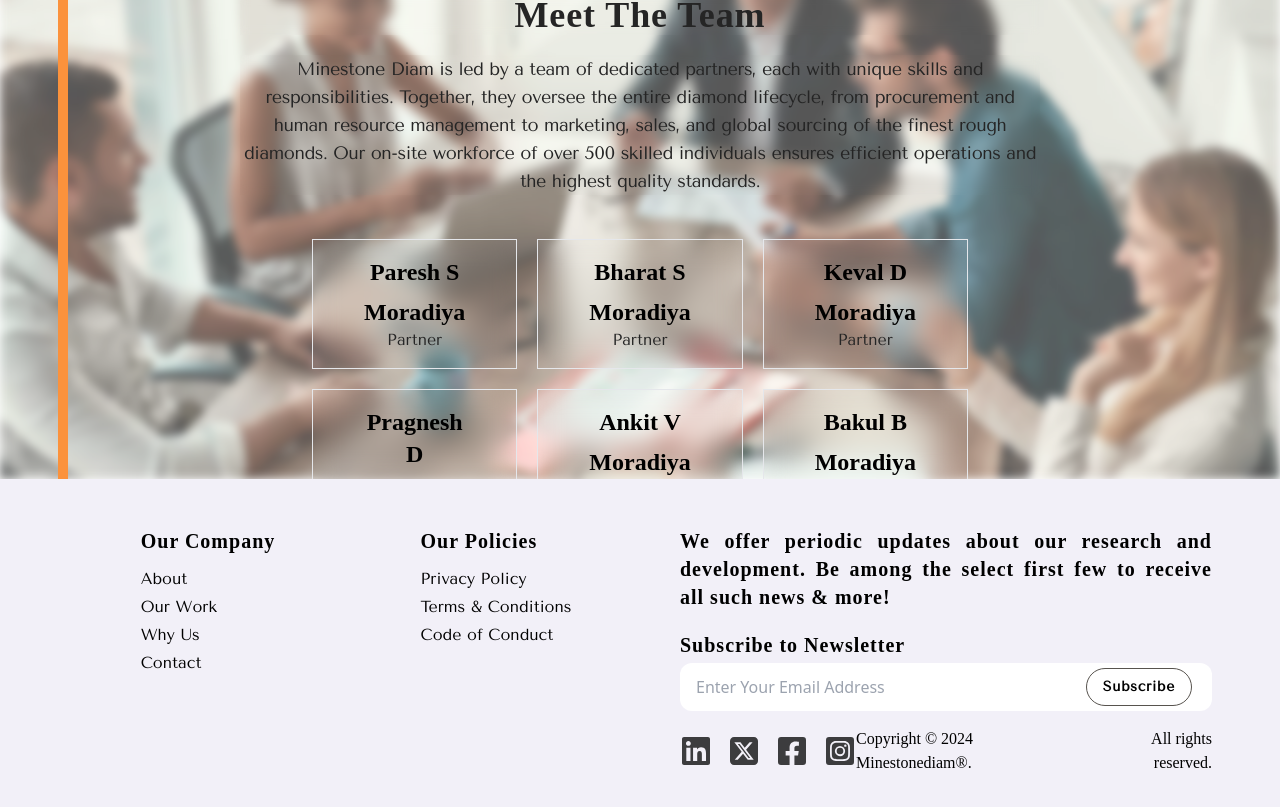
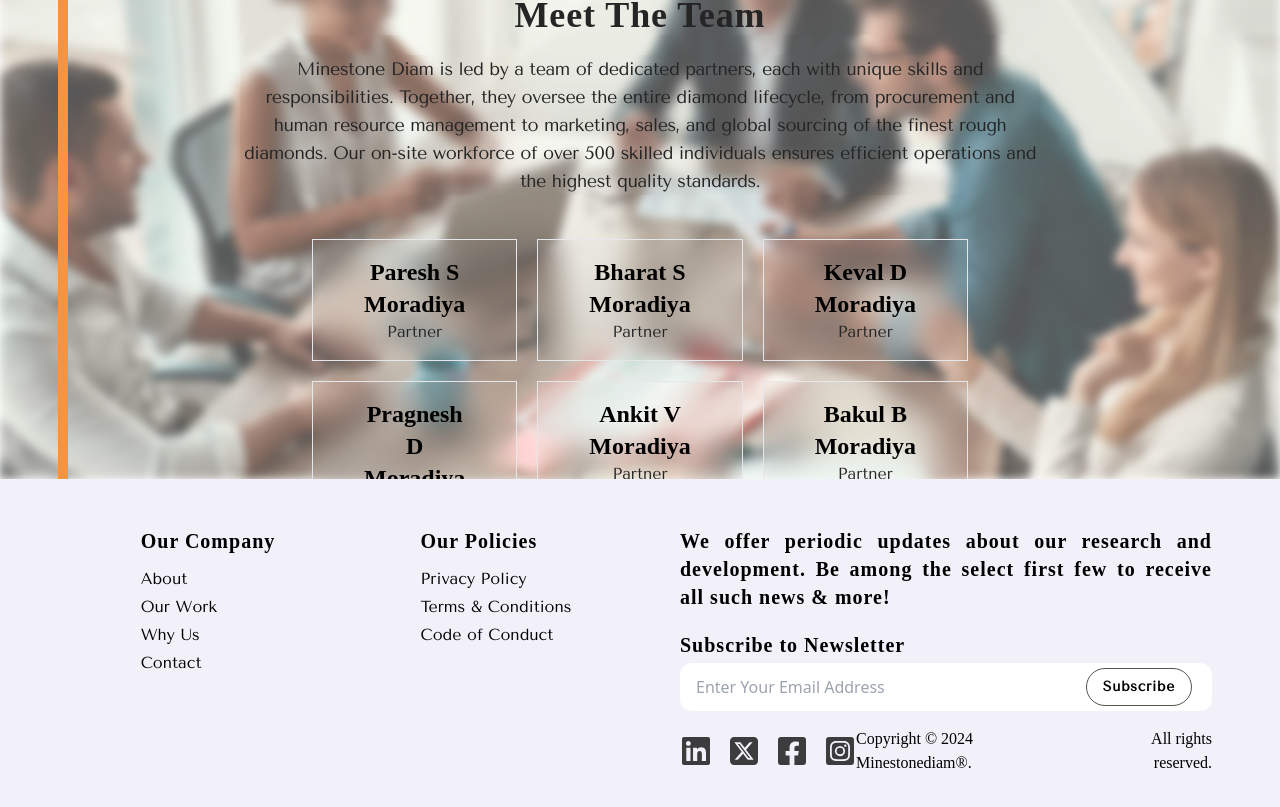
Before and after one commit to deep-sutariya/Minestone-Diam, a Next.js app: page /about in a window 1280 px wide. Shown: the part 2305-3112 px from the top of the page. Built offline with nearby package versions, Linux system fonts and the light colour scheme; a web font is replaced by a local one.

Commit message:
Update TeamCard.js

```diff
--- a/src/components/TeamCard.js
+++ b/src/components/TeamCard.js
@@ -5,7 +5,7 @@
         <div className=" duration-150 w-1/3">
             <TranslateFragment y="100">
                 <div className=" flex-col gap-y-4 px-2 md:px-8 lg:px-12 text-center py-2 md:py-4 border backdrop-blur-md hover:scale-105 duration-150 cursor-pointer">
-                <div className="flex flex-col justify-center items-center gap-y-2">
+                <div className="flex flex-col justify-center items-center">
                     <div className="text-[11px] md:text-lg lg:text-2xl font-heading font-semibold">{name}</div>
                     <div className="text-[11px] md:text-lg lg:text-2xl font-heading font-semibold">{surname}</div>
                 </div>
```
